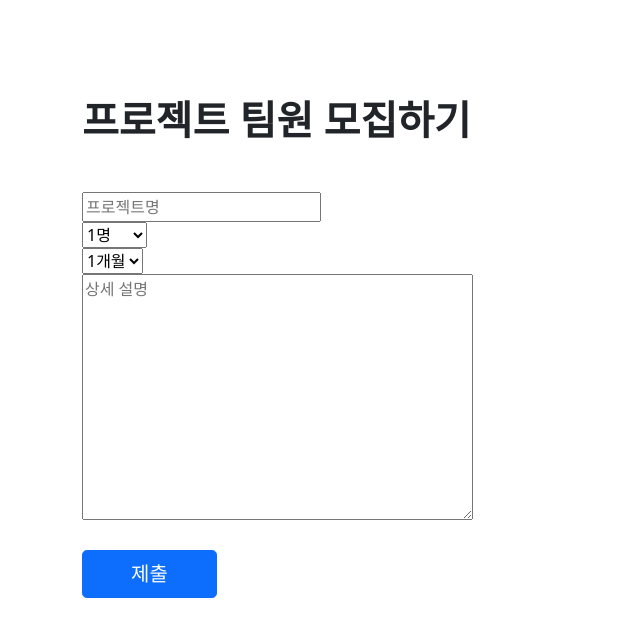
After one commit to Dltmd202/community, a Django app: template recruit/templates/project/project_create.html in a window 1280 px wide. The commit adds this page. Shown: the top 637 px of the page, without its empty margins (0-640 px from the left). Run offline with Django 3.2, Linux system fonts and the light colour scheme; the template is opened without the code that fills it: values that come from a table or form of the project are taken from there, others are empty; some libraries are stand-ins or nearby versions.

Commit message:
프로젝트 생성 뷰 적용

```diff
--- a/community/urls.py
+++ b/community/urls.py
@@ -21,7 +21,8 @@ from recruit import views
 
 urlpatterns = [
     path('admin/', admin.site.urls),
-    path('project/<str:id>/', views.project_view, name="project"),
-    path('project/<str:id>/kick/', views.kick_member_view, name="kick"),
-    path('project/', views.project_list_view, name="project_list")
+    path('project/<int:id>/', views.project_view, name="project"),
+    path('project/<int:id>/kick/', views.kick_member_view, name="kick"),
+    path('project/', views.project_list_view, name="project_list"),
+    path('project/create/', views.project_create_view, name="project_create")
 ]
--- /dev/null
+++ b/recruit/forms.py
@@ -0,0 +1,36 @@
+from django import forms
+from django.forms.widgets import Select, TextInput, Textarea
+
+# 프로젝트 생성 폼
+class ProjectCreateForm(forms.Form):
+    def __init__(self, *args, **kwargs):
+        super(ProjectCreateForm, self).__init__(*args, **kwargs)
+
+    title = forms.CharField(
+        widget=TextInput(attrs={
+            "placeholder": "프로젝트명"
+        })
+    )
+
+    ESTIMATE_CHOICES = ( (1, '1개월'), (3, '3개월'), (6, '6개월'))
+    estimate = forms.IntegerField(
+        widget=Select(choices=ESTIMATE_CHOICES, attrs={
+            "placeholder": "예상 소요기간"
+        })
+    )
+
+    RECRUIT_CHOICES = ( (i, '{}명'.format(i)) for i in range(1, 100+1) )
+    max_recruit = forms.IntegerField(
+        widget=Select(choices=RECRUIT_CHOICES, attrs={
+            "placeholder": "모집 인원"
+        })
+    )
+    description = forms.CharField(
+        widget=Textarea(attrs={
+            "placeholder": "상세 설명"
+        })
+    )
+
+    def clean(self):
+        cleaned_data = super(ProjectCreateForm, self).clean()
+        return cleaned_data
--- a/recruit/models.py
+++ b/recruit/models.py
@@ -42,7 +42,7 @@ class User(models.Model):
 
 
 class Project(models.Model):
-    manager = models.ForeignKey(User, on_delete=models.CASCADE, blank=False, null=False,
+    manager = models.ForeignKey(usr, on_delete=models.CASCADE, blank=False, null=False,
         related_name="manager")
     member = models.ManyToManyField(usr)
     estimate = models.ForeignKey(Estimate, on_delete=models.SET_NULL, blank=False, null=True)
--- /dev/null
+++ b/recruit/templates/project/project_create.html
@@ -0,0 +1,18 @@
+{% extends 'project/base.html' %}
+
+{% load static %}
+
+{% block head_title %}프로젝트{% endblock %}
+{% block main_area %}
+<div class="container">
+    <div class="h1 fw-bold mb-5">프로젝트 팀원 모집하기</div>
+    <form action="" method="post" class="">
+        {% csrf_token %}
+        <div>{{ form.title }}</div>
+        <div>{{ form.max_recruit }}</div>
+        <div>{{ form.estimate }}</div>
+        <div>{{ form.description }}</div>
+        <button class="btn btn-lg btn-primary mt-4 px-5" type="submit">제출</button>
+    </form>
+</div>
+{% endblock %}
--- a/recruit/templates/project/project_list.html
+++ b/recruit/templates/project/project_list.html
@@ -6,7 +6,7 @@
 {% block main_area %}
 <div class="container">
     <div class="h1 fw-bold mb-5">프로젝트 목록</div>
-    <button class="btn btn-primary">팀원 모집</button>
+    <a class="btn btn-primary" href="{% url 'project_create' %}">팀원 모집</a>
     <div id="project_list" class="my-5">
     {% for project in projects %}
         <div class="my-3">
```
Also changed, not shown: recruit/views.py (+28 -3 lines).
